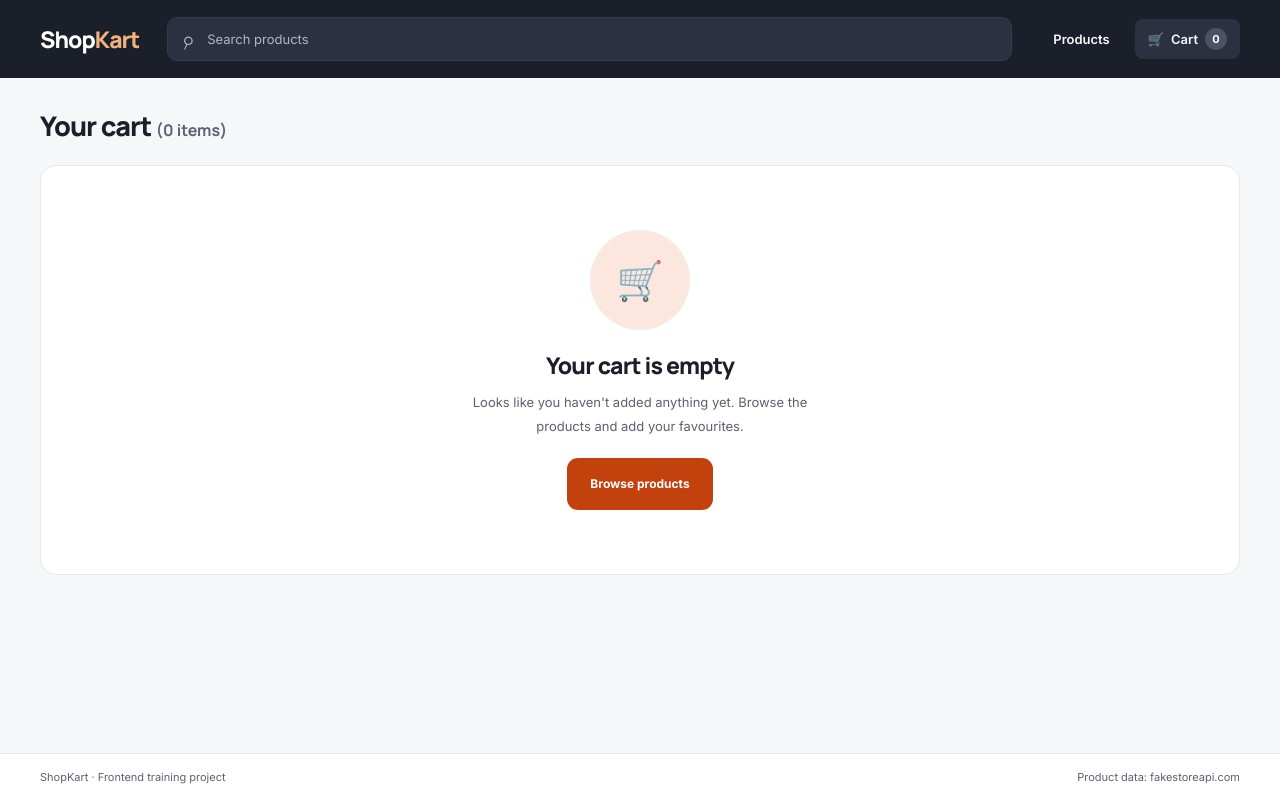
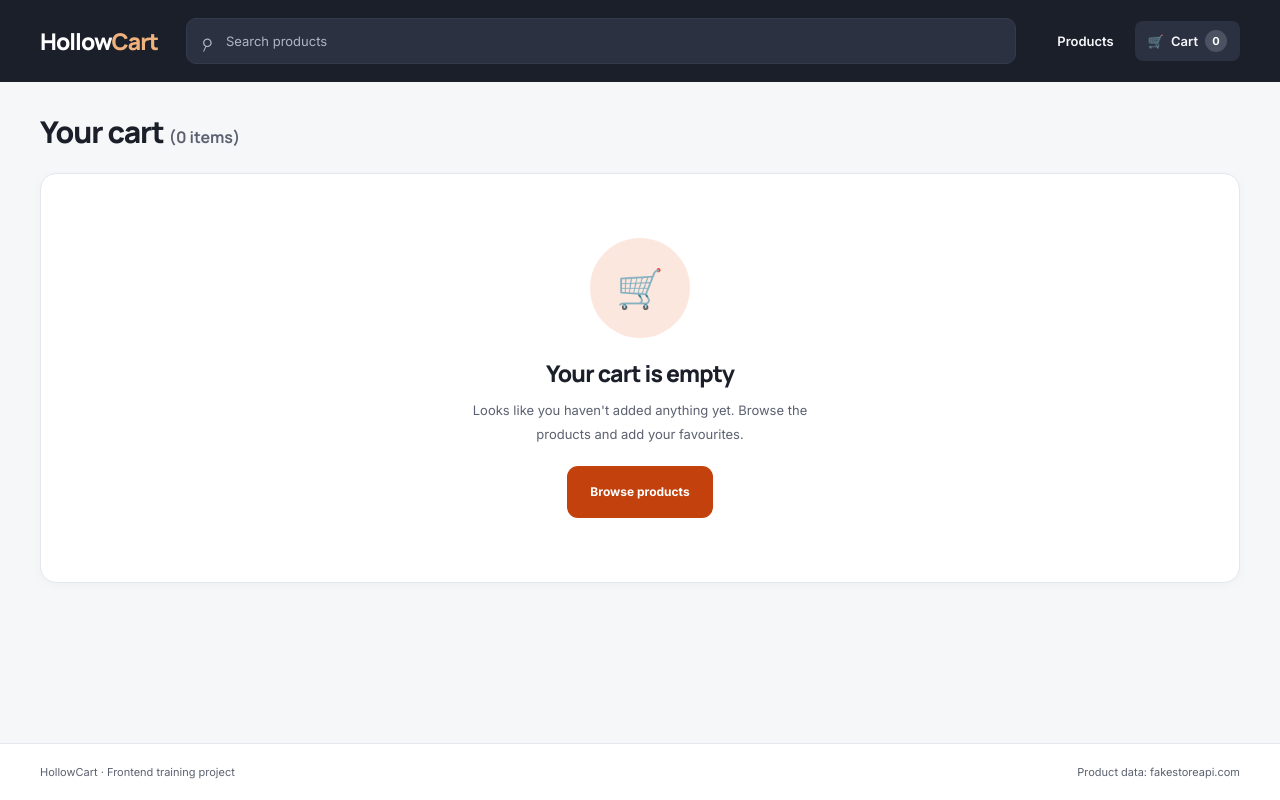
Before and after one commit to MukeshB77/E-CommerceTest, a React (Vite) app in the folder Ecom-ShopKart/: page /cart in a window 1280 px wide. Built offline with nearby package versions, Linux system fonts and the light colour scheme.

Commit message:
ui hover effect and shop name changed

```diff
--- a/Ecom-ShopKart/index.html
+++ b/Ecom-ShopKart/index.html
@@ -4,7 +4,7 @@
     <meta charset="UTF-8" />
     <meta name="viewport" content="width=device-width, initial-scale=1.0" />
     <meta name="theme-color" content="#1B1F2A" />
-    <title>ShopKart</title>
+    <title>HollowCart</title>
     <link rel="preconnect" href="https://fonts.googleapis.com">
     <link rel="preconnect" href="https://fonts.gstatic.com" crossorigin>
     <link href="https://fonts.googleapis.com/css2?family=Inter:wght@400;500;600;700&family=Manrope:wght@700;800&display=swap" rel="stylesheet">
--- a/Ecom-ShopKart/src/components/layout/Footer.jsx
+++ b/Ecom-ShopKart/src/components/layout/Footer.jsx
@@ -2,7 +2,7 @@ export default function Footer() {
   return (
     <footer className="site-footer">
       <div className="footer-inner">
-        <span>ShopKart · Frontend training project</span>
+        <span>HollowCart · Frontend training project</span>
         <span>Product data: fakestoreapi.com</span>
       </div>
     </footer>
--- a/Ecom-ShopKart/src/components/layout/Header.jsx
+++ b/Ecom-ShopKart/src/components/layout/Header.jsx
@@ -15,7 +15,7 @@ export default function Header() {
   return (
     <header className="site-header">
       <div className="header-inner">
-        <Link to="/" className="brand" aria-label="ShopKart home">Shop<span>Kart</span></Link>
+        <Link to="/" className="brand" aria-label="HollowCart home">Hollow<span>Cart</span></Link>
         <form className="search-form" onSubmit={submitSearch}>
           <span className="search-icon" aria-hidden="true">⌕</span>
           <input
--- a/Ecom-ShopKart/src/styles/global.css
+++ b/Ecom-ShopKart/src/styles/global.css
@@ -61,11 +61,11 @@ h3 {
 .site-header {
   background: var(--navy);
   color: white;
-  min-height: 78px;
+  min-height: 82px;
 }
 .header-inner {
   width: min(1200px, calc(100% - 48px));
-  min-height: 78px;
+  min-height: 82px;
   margin: 0 auto;
   display: flex;
   align-items: center;
@@ -86,7 +86,7 @@ h3 {
   flex: 1;
   display: flex;
   align-items: center;
-  height: 44px;
+  height: 46px;
   min-width: 100px;
   padding: 0 13px;
   gap: 10px;
@@ -120,7 +120,7 @@ h3 {
 .header-nav {
   display: flex;
   align-items: center;
-  gap: 12px;
+  gap: 8px;
   flex-shrink: 0;
 }
 .nav-products,
@@ -157,7 +157,7 @@ h3 {
   background: #4b5262;
 }
 .site-footer {
-  margin-top: 38px;
+  margin-top: 48px;
   background: #fff;
   border-top: 1px solid var(--border);
   color: var(--muted);
@@ -165,7 +165,7 @@ h3 {
 }
 .footer-inner {
   width: min(1200px, calc(100% - 48px));
-  min-height: 46px;
+  min-height: 56px;
   margin: 0 auto;
   display: flex;
   align-items: center;
@@ -173,7 +173,7 @@ h3 {
   gap: 16px;
 }
 .listing-page {
-  padding-top: 30px;
+  padding-top: 36px;
 }
 .page-heading-row,
 .cart-heading-row {
@@ -185,7 +185,7 @@ h3 {
 .page-heading-row h1,
 .cart-heading-row h1 {
   margin: 0;
-  font-size: 27px;
+  font-size: 30px;
   line-height: 1.3;
 }
 .subheading {
@@ -212,7 +212,7 @@ h3 {
   font-weight: 600;
 }
 .listing-toolbar {
-  margin: 18px 0 19px;
+  margin: 22px 0 22px;
   display: flex;
   justify-content: space-between;
   gap: 14px;
@@ -244,15 +244,15 @@ h3 {
 .product-grid {
   display: grid;
   grid-template-columns: repeat(4, minmax(0, 1fr));
-  gap: 16px;
+  gap: 20px;
 }
 .product-card {
   min-width: 0;
-  padding: 11px;
+  padding: 13px;
   border: 1px solid var(--border);
   border-radius: 15px;
   background: #fff;
-  box-shadow: 0 1px 2px rgb(20 28 45 / 2%);
+  box-shadow: 0 2px 8px rgb(20 28 45 / 4%);
   display: flex;
   flex-direction: column;
 }
@@ -260,9 +260,9 @@ h3 {
   display: block;
 }
 .product-image-wrap {
-  height: 150px;
+  height: 168px;
   padding: 14px;
-  border-radius: 9px;
+  border-radius: 11px;
   display: flex;
   justify-content: center;
   align-items: center;
@@ -302,13 +302,13 @@ h3 {
   display: flex;
   flex-direction: column;
   flex: 1;
-  padding-top: 10px;
+  padding-top: 13px;
   min-width: 0;
 }
 .category-label {
   display: block;
   color: var(--muted);
-  font-size: 9px;
+  font-size: 10px;
   font-weight: 700;
   letter-spacing: 0.075em;
   line-height: 1.4;
@@ -318,9 +318,9 @@ h3 {
   -webkit-line-clamp: 2;
   -webkit-box-orient: vertical;
   overflow: hidden;
-  min-height: 36px;
+  min-height: 40px;
   margin-top: 5px;
-  font-size: 12px;
+  font-size: 13px;
   line-height: 1.45;
   font-weight: 700;
 }
@@ -353,7 +353,7 @@ h3 {
   justify-content: space-between;
   gap: 7px;
   margin-top: auto;
-  padding-top: 11px;
+  padding-top: 14px;
 }
 .product-price {
   font-family: "Manrope", sans-serif;
@@ -1067,3 +1067,80 @@ h3 {
     font-size: 13px;
   }
 }
+
+.search-form,
+.category-chip,
+.sort-control select,
+.product-card,
+.product-image-wrap,
+.button,
+.nav-products,
+.cart-link,
+.quantity-control,
+.thumbnail {
+  transition:
+    border-color 0.18s ease,
+    box-shadow 0.18s ease,
+    transform 0.18s ease,
+    background-color 0.18s ease;
+}
+
+.search-form:focus-within {
+  border-color: #4b5262;
+}
+
+.nav-products:hover,
+.cart-link:hover {
+  background: #2b3140;
+}
+
+.category-chip:hover,
+.sort-control select:hover {
+  border-color: var(--navy);
+}
+
+.button:hover {
+  transform: translateY(-1px);
+}
+
+.button:focus-visible,
+.category-chip:focus-visible,
+.nav-products:focus-visible,
+.cart-link:focus-visible,
+.brand:focus-visible,
+.product-title:focus-visible,
+.product-image-link:focus-visible,
+.quantity-control button:focus-visible,
+.remove-button:focus-visible {
+  outline: 2px solid var(--orange);
+  outline-offset: 3px;
+}
+
+.detail-panel,
+.cart-items-panel,
+.order-summary,
+.empty-cart-panel {
+  box-shadow: 0 2px 10px rgb(20 28 45 / 3%);
+}
+
+@media (hover: hover) {
+  .product-card:hover {
+    transform: translateY(-3px);
+    box-shadow: 0 8px 20px rgb(20 28 45 / 8%);
+  }
+
+  .product-image-link:hover .product-image-wrap {
+    transform: scale(1.015);
+  }
+}
+
+@media (prefers-reduced-motion: reduce) {
+  *,
+  *::before,
+  *::after {
+    scroll-behavior: auto !important;
+    animation-duration: 0.01ms !important;
+    animation-iteration-count: 1 !important;
+    transition-duration: 0.01ms !important;
+  }
+}
```
